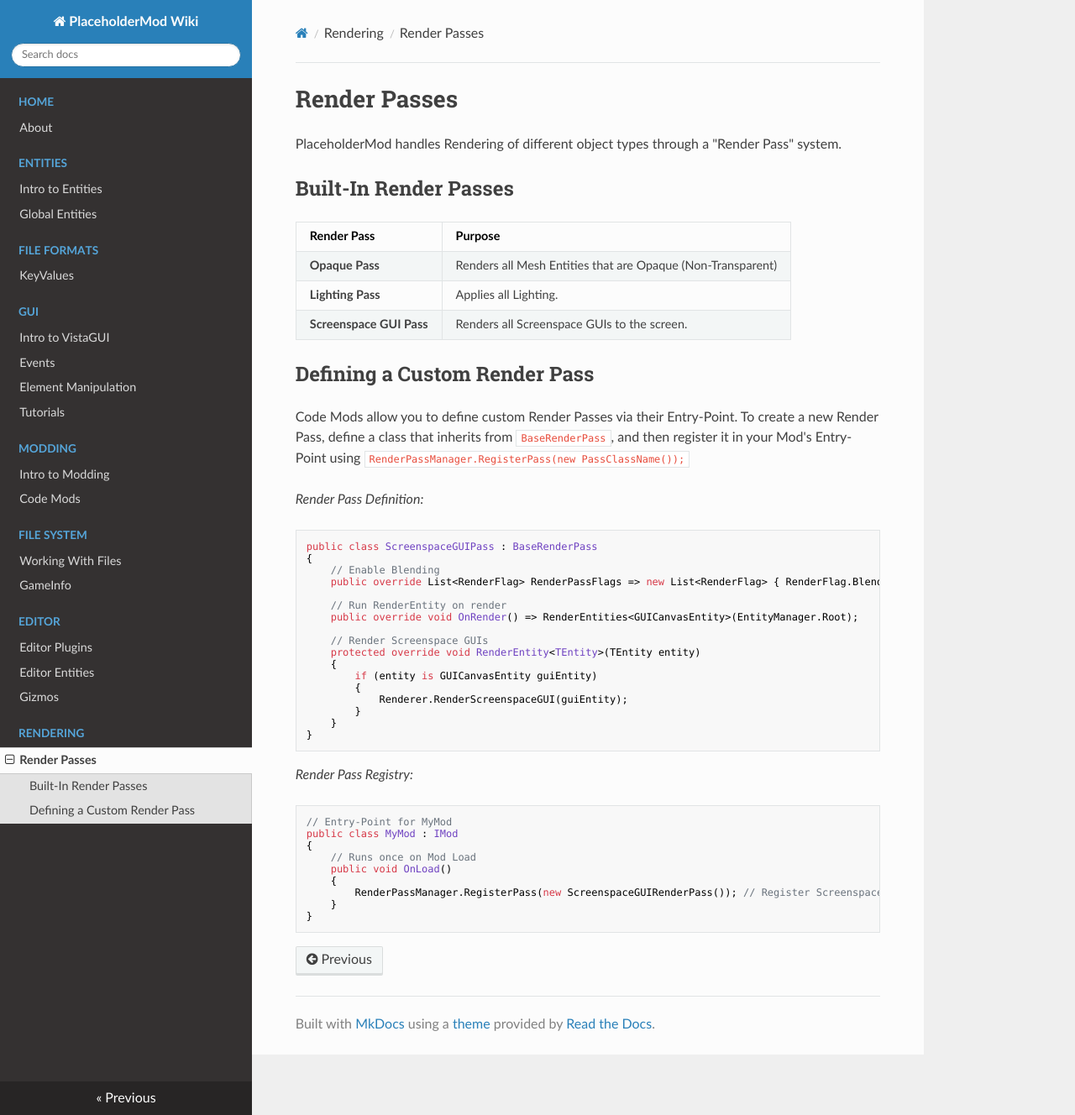
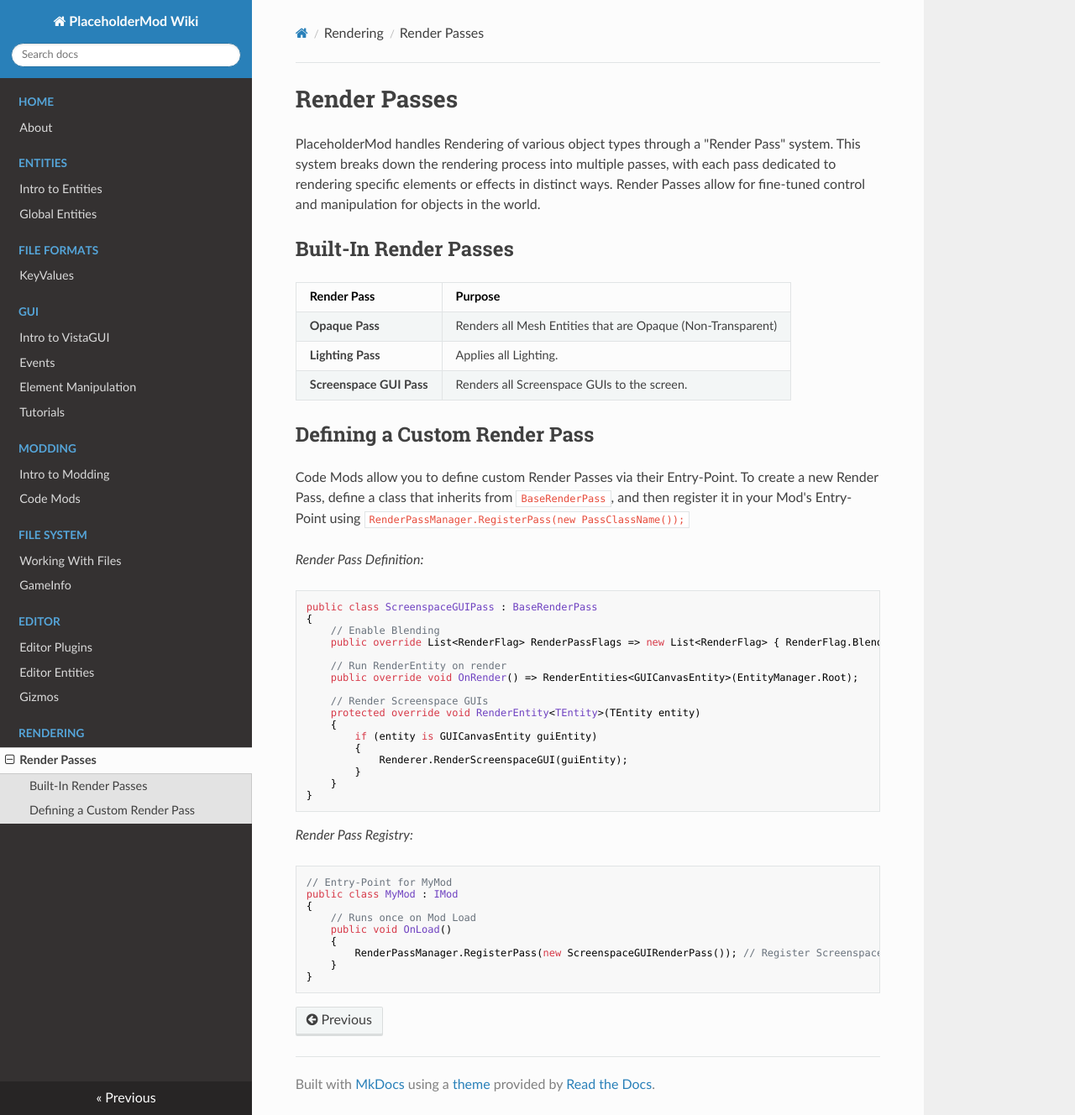
Before and after one commit to PlaceholderP2ModWikiHolder/Wiki, an MkDocs documentation site: the page built from docs/rendering/renderpasses.md, in a window 1280 px wide and 1328 px high. Shown: the whole window at 84% size. Built offline with MkDocs 1.6.1, drawn with Linux system fonts in a browser that asks for light colours; nearby versions of some CDN libraries.

Commit message:
Elaborate on Render Passes definition.

```diff
--- a/docs/rendering/renderpasses.md
+++ b/docs/rendering/renderpasses.md
@@ -1,5 +1,5 @@
 # Render Passes
-PlaceholderMod handles Rendering of different object types through a "Render Pass" system.
+PlaceholderMod handles Rendering of various object types through a "Render Pass" system. This system breaks down the rendering process into multiple passes, with each pass dedicated to rendering specific elements or effects in distinct ways. Render Passes allow for fine-tuned control and manipulation for objects in the world.
 
 ## Built-In Render Passes
 
```
